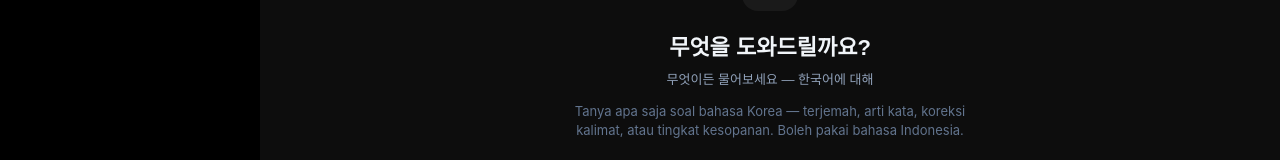
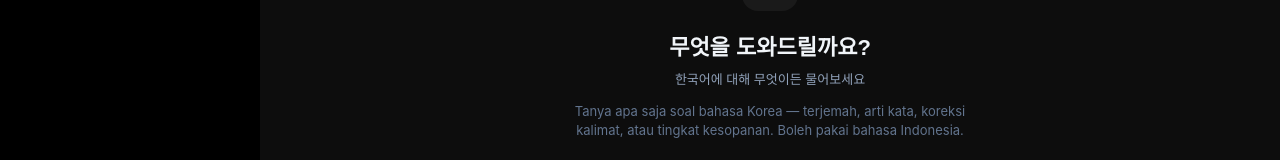
Before and after one commit to dutaalamin/kora, a React (Vite) app: page / in a window 1280 px wide. Shown: the part 174-334 px from the top of the page. Built offline with nearby package versions, Linux system fonts and the light colour scheme.

Commit message:
Perbaiki kalimat sambutan Korea agar lebih natural

```diff
--- a/src/App.tsx
+++ b/src/App.tsx
@@ -238,7 +238,7 @@ export default function App() {
                   무엇을 도와드릴까요?
                 </h2>
                 <p className="kr mt-1.5 text-[13px] text-slate-400">
-                  무엇이든 물어보세요 — 한국어에 대해
+                  한국어에 대해 무엇이든 물어보세요
                 </p>
                 <p className="mx-auto mt-3 max-w-[440px] text-[13px] text-slate-500">
                   Tanya apa saja soal bahasa Korea — terjemah, arti kata, koreksi kalimat, atau
```
